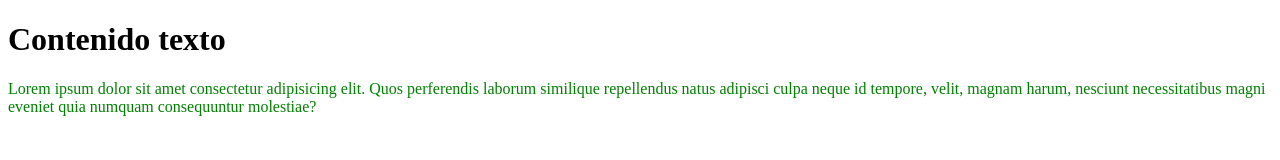
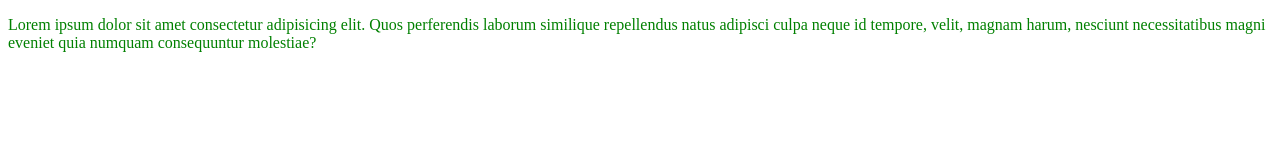
Before and after one commit to Vania735/sitiobanco, a plain HTML site: page ejemplo_git/index.html in a window 1280 px wide. Drawn offline with Linux system fonts and the light colour scheme.

Commit message:
eliminar titulo

```diff
--- a/ejemplo_git/index.html
+++ b/ejemplo_git/index.html
@@ -8,7 +8,7 @@
 </head>
 <body>
     <div class="container">
-        <h1>Contenido texto</h1>
+
         <p>Lorem ipsum dolor sit amet consectetur adipisicing elit. Quos perferendis laborum similique repellendus natus adipisci culpa neque id tempore, velit, magnam harum, nesciunt necessitatibus magni eveniet quia numquam consequuntur molestiae?</p>
     </div>
 
```
